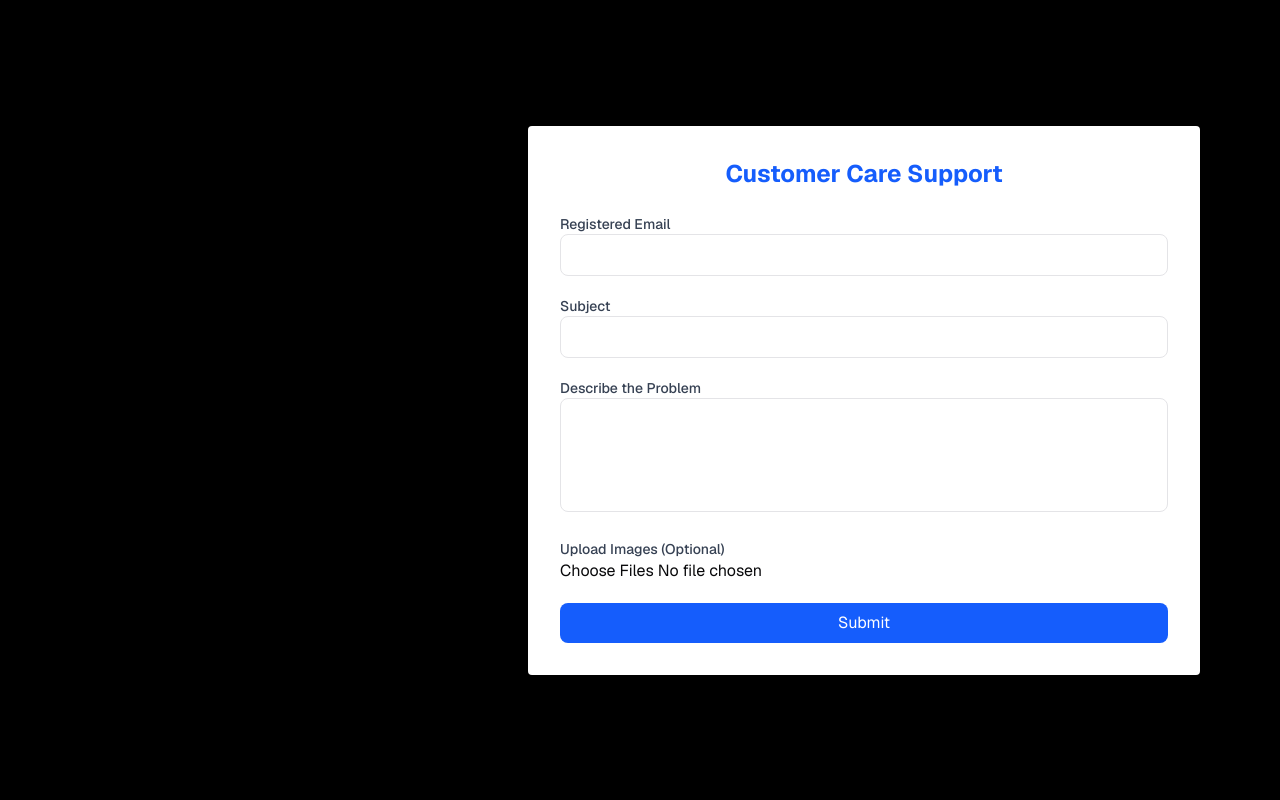
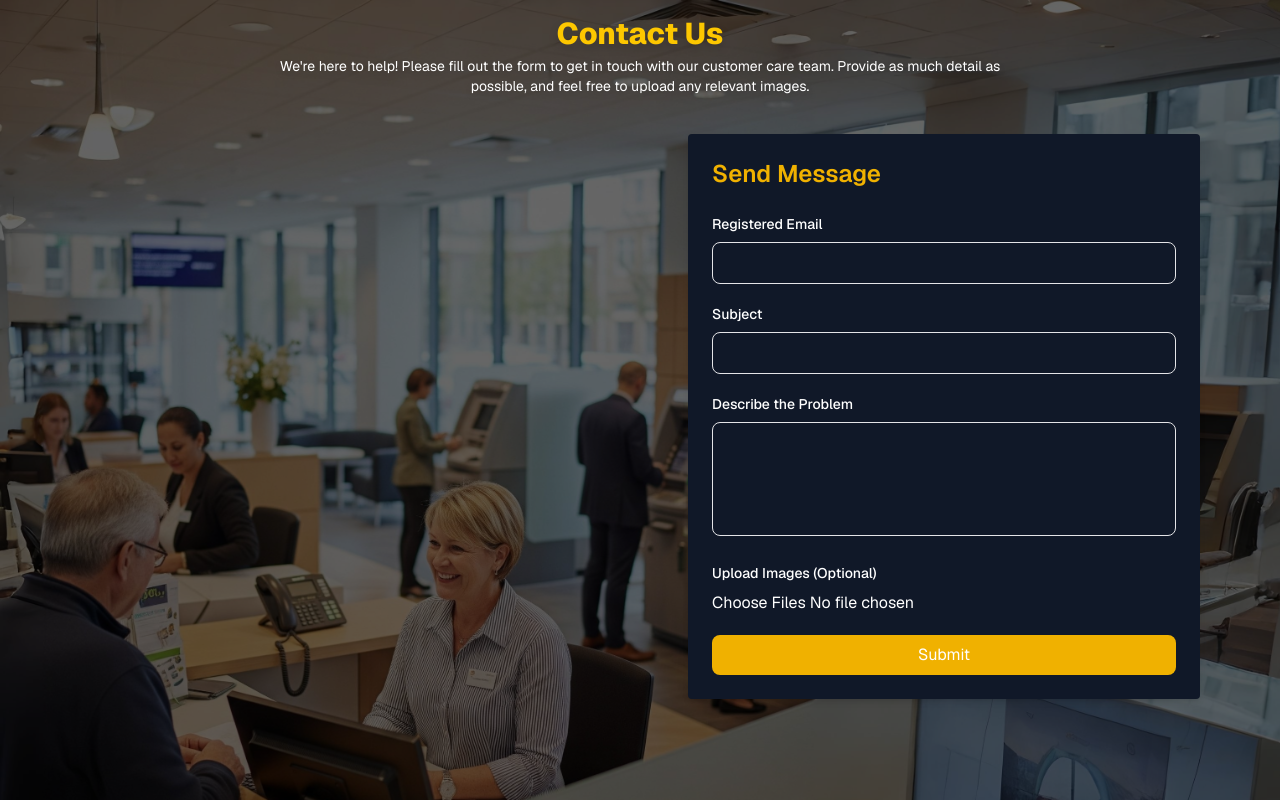
Before and after one commit to GiriBabu-2004/online-bank, a Next.js app: page /customer-care in a window 1280 px wide. Built offline with nearby package versions, Linux system fonts and the light colour scheme; a web font is replaced by a local one.

Commit message:
feat: enhance Customer Care page layout and styling for improved user experience

```diff
--- a/app/customer-care/page.jsx
+++ b/app/customer-care/page.jsx
@@ -45,35 +45,74 @@ export default function CustomerCarePage() {
 
   return (
     <div className="relative min-h-screen bg-cover bg-center bg-[url('/contact-back.jpg')]">
-      <div className="absolute inset-0 bg-black bg-opacity-60 z-0"></div>
+      <div className="absolute inset-0 bg-black/60 bg-opacity-60 z-0"></div>
 
-      <div className="relative z-10 flex items-center justify-end min-h-screen px-4">
-        <div className="w-full max-w-2xl bg-white bg-opacity-90 backdrop-blur-md p-8 rounded shadow-md md:mr-16">
-          <h2 className="text-2xl font-bold text-center mb-6 text-blue-600">Customer Care Support</h2>
+      {/* Top centered heading and paragraph */}
+      <div className="relative z-10 pt-4 pb-6 text-center px-1 max-w-7xl mx-auto">
+        <h1 className="text-3xl font-extrabold text-yellow-400 mb-1 drop-shadow-lg">Contact Us</h1>
+        <p className="text-sm text-white max-w-3xl mx-auto drop-shadow-md">
+          We're here to help! Please fill out the form to get in touch with our customer care team. Provide as much detail as possible, and feel free to upload any relevant images.
+        </p>
+      </div>
+
+      <div className="relative z-10 flex items-center justify-end min-h-[calc(100vh-160px)] px-4 pb-12">
+        <div className="w-full max-w-lg bg-gray-900 bg-opacity-90 backdrop-blur-md p-6 rounded shadow-md md:mr-16">
+          <h2 className="text-2xl font-semibold text-left mb-6 text-yellow-500">Send Message</h2>
 
           <form onSubmit={handleSubmit} className="space-y-5">
             <div>
-              <label className="block text-sm font-medium text-gray-700">Registered Email</label>
-              <input type="email" required value={email} onChange={(e) => setEmail(e.target.value)} className="w-full px-4 py-2 border rounded-md" />
+              <label className="block text-sm font-medium text-white pb-2">Registered Email</label>
+              <input
+                type="email"
+                required
+                value={email}
+                onChange={(e) => setEmail(e.target.value)}
+                className="w-full px-4 py-2 border rounded-md text-white"
+              />
             </div>
 
             <div>
-              <label className="block text-sm font-medium text-gray-700">Subject</label>
-              <input type="text" required value={subject} onChange={(e) => setSubject(e.target.value)} className="w-full px-4 py-2 border rounded-md" />
+              <label className="block text-sm font-medium text-white pb-2">Subject</label>
+              <input
+                type="text"
+                required
+                value={subject}
+                onChange={(e) => setSubject(e.target.value)}
+                className="w-full px-4 py-2 border rounded-md text-white"
+              />
             </div>
 
             <div>
-              <label className="block text-sm font-medium text-gray-700">Describe the Problem</label>
-              <textarea rows="4" required value={description} onChange={(e) => setDescription(e.target.value)} className="w-full px-4 py-2 border rounded-md resize-none"></textarea>
+              <label className="block text-sm font-medium text-white pb-2">Describe the Problem</label>
+              <textarea
+                rows="4"
+                required
+                value={description}
+                onChange={(e) => setDescription(e.target.value)}
+                className="w-full px-4 py-2 border rounded-md resize-none text-white"
+              ></textarea>
             </div>
 
             <div>
-              <label className="block text-sm font-medium text-gray-700">Upload Images (Optional)</label>
-              <input type="file" multiple accept="image/*" onChange={handleImageChange} className="w-full" />
-              {images.length > 0 && <p className="text-sm text-green-600 mt-1">{images.length} image(s) selected</p>}
+              <label className="block text-sm font-medium text-white pb-2">Upload Images (Optional)</label>
+              <input
+                type="file"
+                multiple
+                accept="image/*"
+                onChange={handleImageChange}
+                className="w-full text-white"
+              />
+              {images.length > 0 && (
+                <p className="text-sm text-green-600 mt-1">{images.length} image(s) selected</p>
+              )}
             </div>
 
-            <button type="submit" className="w-full bg-blue-600 text-white py-2 rounded-md hover:bg-blue-700">Submit</button>
+            <button
+              type="submit"
+              className="w-full bg-yellow-500 text-white py-2 rounded-md hover:bg-yellow-600 cursor-pointer"
+            >
+              Submit
+            </button>
           </form>
         </div>
       </div>
```
